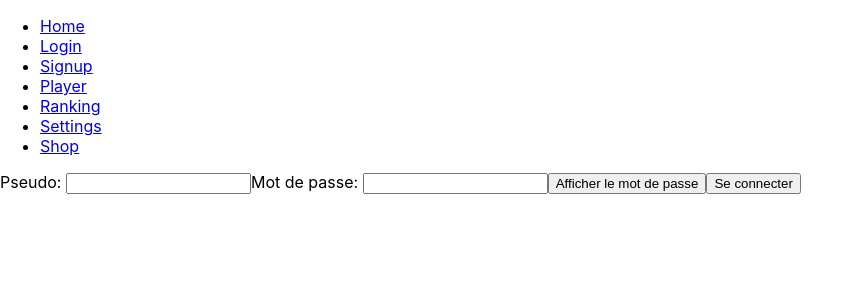
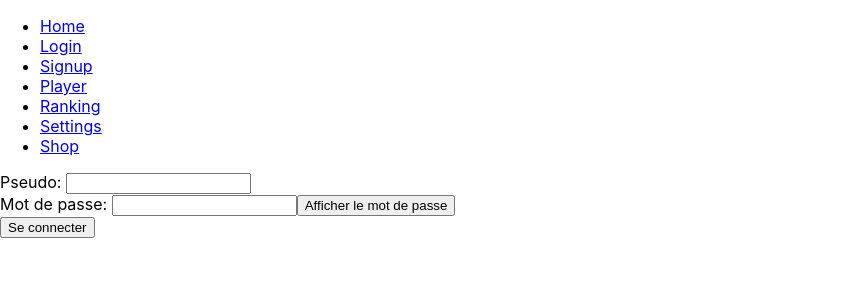
Before and after one commit to RemiJorge/ClashWeb-frontend, a React (Create React App) app: page /login in a window 1280 px wide. Shown: the top 300 px of the page, without its empty margins (0-864 px from the left). Built offline with nearby package versions, Linux system fonts and the light colour scheme.

Commit message:
Login and Signup

```diff
--- a/public/index.html
+++ b/public/index.html
@@ -1,5 +1,5 @@
 <!DOCTYPE html>
-<html lang="en">
+<html lang="fr">
   <head>
     <meta charset="utf-8" />
     <link rel="icon" href="%PUBLIC_URL%/favicon.ico" />
--- /dev/null
+++ b/src/pages/Login/components/Password.jsx
@@ -0,0 +1,22 @@
+import {useState} from "react";
+
+function Password({password, setPassword}){
+
+    const [showPassword, setShowPassword] = useState(false)
+
+    function togglePassword() {
+        setShowPassword(!showPassword)
+    }
+
+    return (
+        <div>
+            <label>Mot de passe: </label>
+            <input type={showPassword ? "text" : "password"} value={password} onChange={(e) => setPassword(e.target.value)}/>
+            <button type="button" onClick={togglePassword}>
+                {showPassword ? "Cacher le mot de passe" : "Afficher le mot de passe"}
+            </button>
+        </div>
+    )
+}
+
+export default Password
--- a/src/pages/Login/components/Pseudo.jsx
+++ b/src/pages/Login/components/Pseudo.jsx
@@ -0,0 +1,10 @@
+function Pseudo({pseudo, setPseudo}){
+    return (
+        <div>
+            <label>Pseudo: </label>
+                <input type="text" value={pseudo} onChange={(e) => setPseudo(e.target.value)}/>
+        </div>
+    )
+}
+
+export default Pseudo
--- a/src/pages/Login/index.jsx
+++ b/src/pages/Login/index.jsx
@@ -1,15 +1,13 @@
 import {useState} from 'react'
 import {useNavigate} from 'react-router-dom'
+import Pseudo from './components/Pseudo'
+import Password from './components/Password'
+
 
 function Login() {
     const [pseudo, setPseudo] = useState('')
     const [password, setPassword] = useState('')
-    const [showPassword, setShowPassword] = useState(false)
     const navigate = useNavigate()
-
-    function togglePassword() {
-        setShowPassword(!showPassword)
-    }
 
     function handleSummit(e) {
         e.preventDefault()
@@ -20,13 +18,8 @@ function Login() {
     return (
         <div>
             <form onSubmit={handleSummit}>
-                <label>Pseudo: </label>
-                <input type="text" value={pseudo} onChange={(e) => setPseudo(e.target.value)}/>
-                <label>Mot de passe: </label>
-                <input type={showPassword ? "text" : "password"} value={password} onChange={(e) => setPassword(e.target.value)}/>
-                <button onClick={togglePassword}>
-                    {showPassword ? "Cacher le mot de passe" : "Afficher le mot de passe"}
-                </button>
+                <Pseudo pseudo={pseudo} setPseudo={setPseudo} />
+                <Password password={password} setPassword={setPassword} />
                 <input type="submit" value="Se connecter" />
             </form>
         </div>
```
